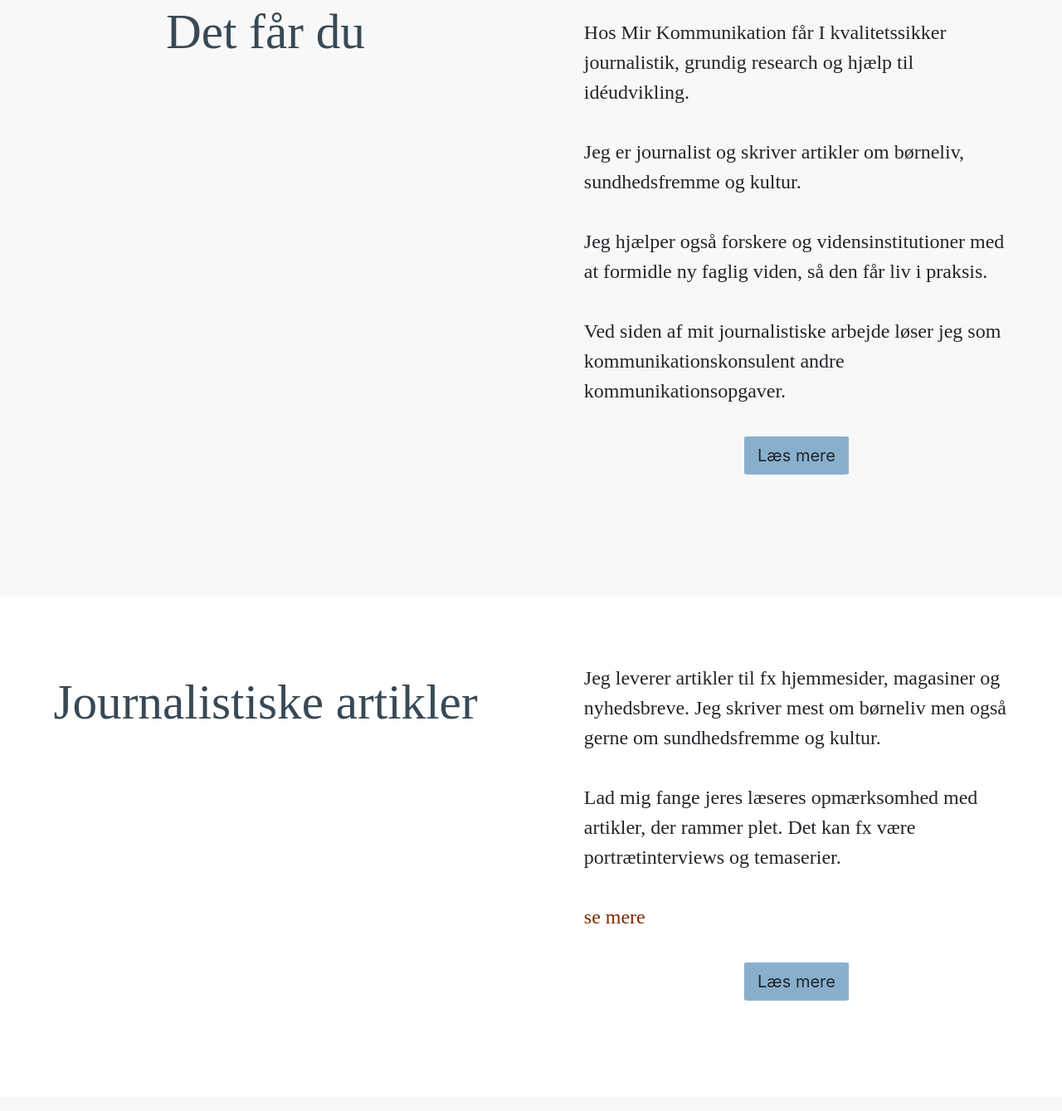
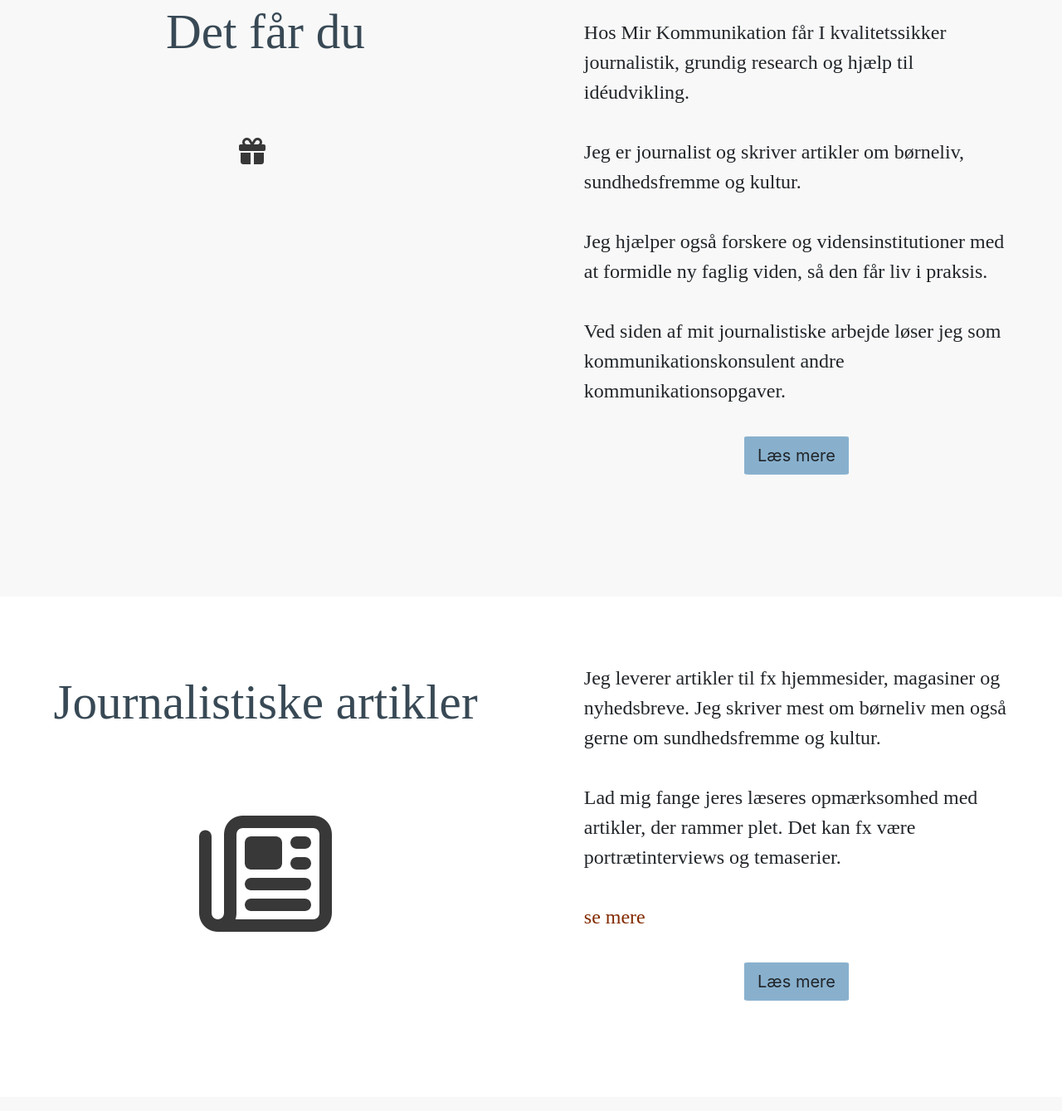
Before and after one commit to logstrup78/Mir-Kommunikation, a plain HTML site: page index.html in a window 1280 px wide. Shown: the part 941-2280 px from the top of the page at 83% size. Drawn offline with nearby package versions, Linux system fonts and the light colour scheme; a web font is replaced by a local one.

Commit message:
Added icon and Jquery

```diff
--- a/index.html
+++ b/index.html
@@ -55,7 +55,7 @@
             <div class="row">
                 <div class="name col-12" id="hjem">
                     <h1>Mir kommunikation</h1>
-                    <p class="p_front">Professionelformidling i øjenhøjde</p>
+                    <p class="p_front">Professionel formidling i øjenhøjde</p>
                     <h4 class="p_front">Børneliv - Sundhedsfremme - Kultur</h4>
                     <button class="btn btn-lg btn-light contact_button"
                         onclick="window.location.href='#kontakt'">Kontakt mig</button>
@@ -72,7 +72,9 @@
                 <div class="kolon col-lg-6 col-sm-12">
                     <div class="forsk">
                         <h2>Det får du</h2>
-
+                    </div>
+                    <div class="present">
+                        <i class="fas fa-gift"></i>
                     </div>
                 </div>
                 <div class="kolon col-lg-6 col-sm-12">
@@ -105,6 +107,9 @@
                 <div class="col-lg-6 col-sm-12">
                     <div class="forsk">
                         <h2>Journalistiske artikler</h2>
+                    </div>
+                    <div class="news">
+                        <i class="far fa-newspaper"></i>
                     </div>
                 </div>
                 <div class="bak col-lg-6 col-sm-12">
@@ -150,7 +155,7 @@
                     </div>
                     <div class="ide_icon">
 
-    <i class="far fa-lightbulb" style="font-size: 8em; color: #822900;"></i>
+    <i class="far fa-lightbulb" style="font-size: 10em; color: #383838;"></i>
                     </div>
                 </div>
                 <div class="col-lg-6">
--- a/main.js
+++ b/main.js
@@ -9,3 +9,9 @@ $("#se").click(function(){
 $(function(){
 $("h1").hide().fadeIn(4000);
 })
+
+$(".fa-lightbulb").hover(function(){
+    $(this).css("color", "#FFD700");},
+    function(){
+        $(this).css("color", "#383838")
+    })
--- a/style.css
+++ b/style.css
@@ -2,7 +2,8 @@ h1 {
     font-family: 'Lato', sans-serif;
     color: #384955;
     font-size: 6vw;
-    margin-bottom: 50px;;
+    margin-bottom: 50px;
+    ;
 }
 
 .btn {
@@ -19,7 +20,8 @@ h2 {
     margin-top: 5%;
     margin-bottom: 10%;
 }
-.p_front{
+
+.p_front {
     margin-bottom: 50px;
 }
 
@@ -62,6 +64,7 @@ a {
     font-family: 'Montserrat', sans-serif;
     font-weight: 700;
 }
+
 .name {
     text-align: center;
     padding-top: 12%;
@@ -124,8 +127,18 @@ a {
 .forsk h3 {
     padding-top: 30px;
 }
-.btn-block{
+
+.btn-block {
     padding: 20px;
+}
+
+.present {
+    display: flex;
+    justify-content: center;
+}
+.fa-gift{
+    font-size: 10em;
+    color: #383838;
 }
 
 
@@ -137,15 +150,25 @@ a {
 
 }
 
+.news {
+    display: flex;
+    justify-content: center;
+}
+
+.fa-newspaper {
+    font-size: 10em;
+    color: #383838;
+}
+
 
 /* Vil I have en god ide*/
 
-#god_ide{
+#god_ide {
 
     background-color: #f8f8f8;
 }
 
-.ide_icon{
+.ide_icon {
     display: flex;
     justify-content: center;
 }
@@ -157,7 +180,8 @@ a {
     background-color: #97D3E1;
     padding-bottom: 100px;
 }
-.kontakth2{
+
+.kontakth2 {
     margin-bottom: 5%;
 }
 
@@ -179,26 +203,32 @@ p .forsk {
     margin-top: auto;
     margin-bottom: auto;
 }
-#se{
+
+#se {
     color: #822900;
 }
-.om_img{
+
+.om_img {
     display: flex;
     justify-content: center;
 
 }
-.mail_link{
+
+.mail_link {
     font-size: 1.5em;
 }
-.kontakt_img{
+
+.kontakt_img {
     display: flex;
     justify-content: center;
 
 }
-.fas{
+
+.fas {
     margin-right: 1em;
     font-size: 2em;
 }
-ul{
+
+ul {
     line-height: 4em;
 }
```
